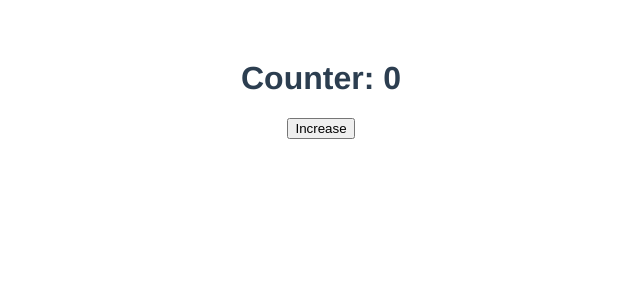
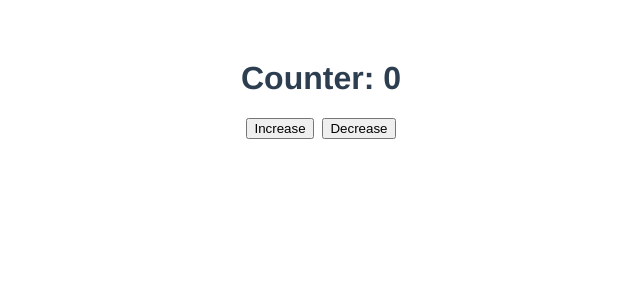
Before and after one commit to stephenmussel/vue-more-practice-lite, a Vue app: page / in a window 1280 px wide. Shown: the top 300 px of the page, without its empty margins (319-959 px from the left). Built offline with nearby package versions, Linux system fonts and the light colour scheme.

Commit message:
added decrease button and method

```diff
--- a/src/components/NumCounter/NumCounter.vue
+++ b/src/components/NumCounter/NumCounter.vue
@@ -1,6 +1,7 @@
 <template>
     <h1>Counter: {{ count }}</h1>
-    <button @click="increaseCount">Increase</button>
+    <button @click="increaseCount">Increase</button>&nbsp;
+    <button>Decrease</button>
 </template>
 
 <script>
@@ -16,6 +17,10 @@
             increaseCount() {
                 console.log('clicked increase button!');
                 this.count++
+            },
+            decreaseCount() {
+                console.log('clicked decrease button');
+
             }
         }
     }
```
